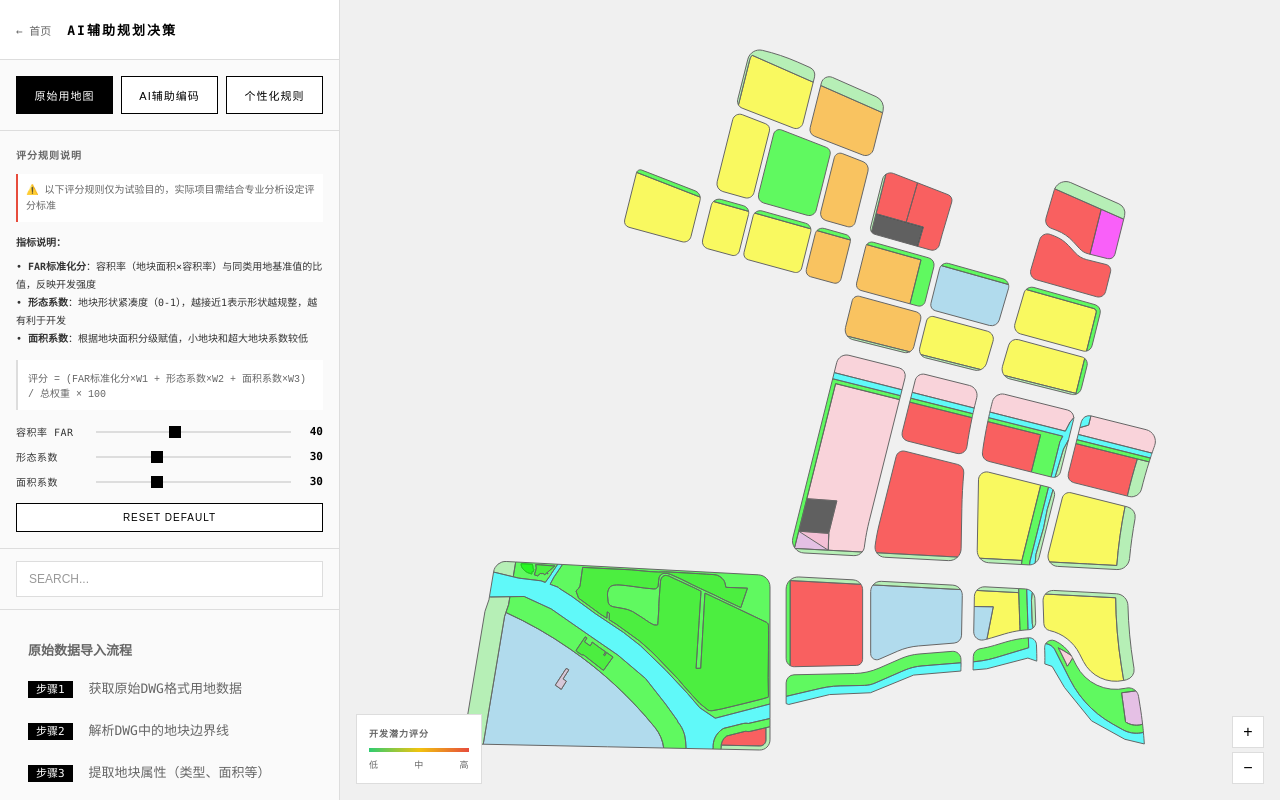
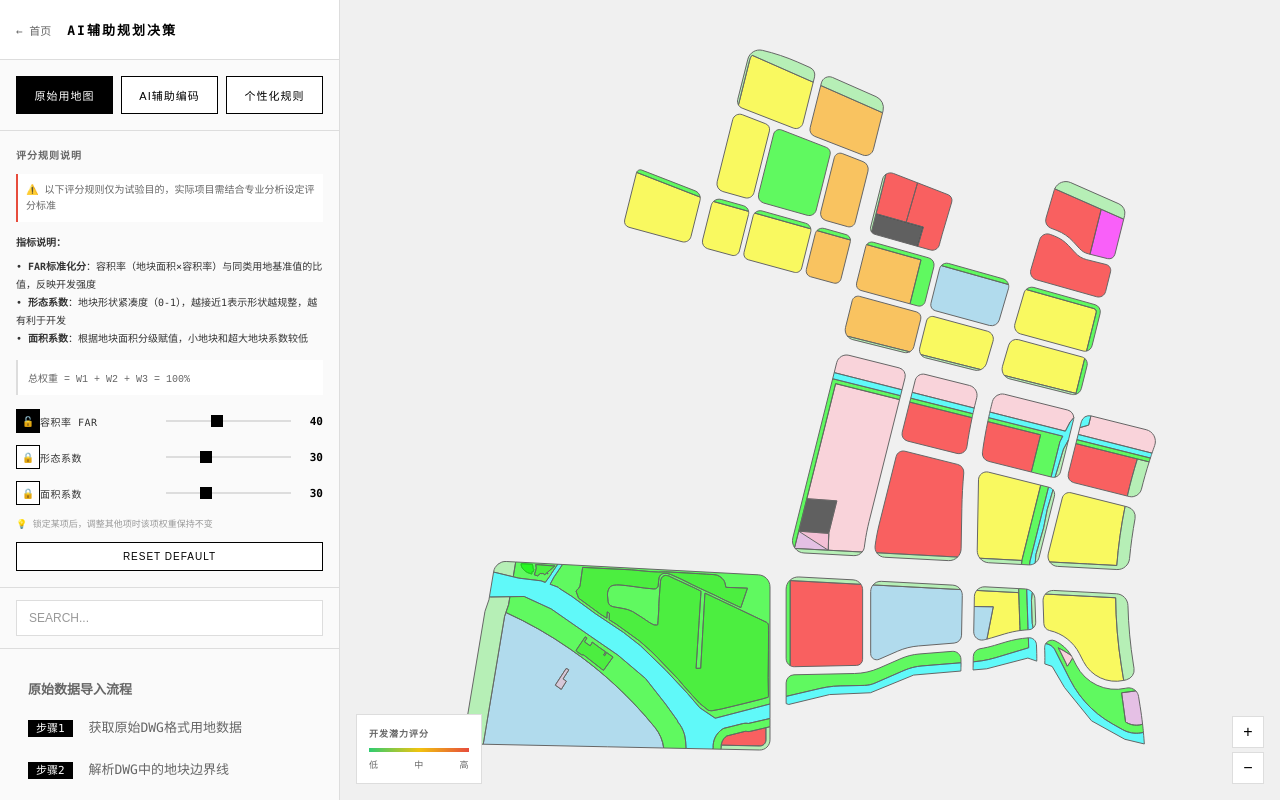
Before and after one commit to shizhejun/ai_capacity_study, a plain HTML site: page module3/index.html in a window 1280 px wide. Both pictures are taken after a click on the button "RESET DEFAULT". Drawn offline with Linux system fonts and the light colour scheme.

Commit message:
fix(module3): 权重滑块添加锁定功能，总权重恒定100%

```diff
--- a/module3/index.html
+++ b/module3/index.html
@@ -85,23 +85,27 @@
                 <div>• <strong>面积系数</strong>：根据地块面积分级赋值，小地块和超大地块系数较低</div>
             </div>
             <div class="formula">
-                评分 = (FAR标准化分×W1 + 形态系数×W2 + 面积系数×W3) / 总权重 × 100
+                总权重 = W1 + W2 + W3 = <span id="total-weight">100</span>%
             </div>
-            <div class="weight-row">
-                <label>容积率 FAR</label>
-                <input type="range" id="w-far" min="0" max="100" value="40">
+            <div class="weight-row" style="margin-bottom:12px;">
+                <button class="lock-btn active" id="lock-far" onclick="toggleLock('far')" style="width:24px;height:24px;background:#000;color:#fff;border:none;font-size:10px;cursor:pointer;">🔓</button>
+                <label style="flex:1;">容积率 FAR</label>
+                <input type="range" id="w-far" min="0" max="100" value="40" style="width:80px;">
                 <span class="weight-value" id="w-far-val">40</span>
             </div>
-            <div class="weight-row">
-                <label>形态系数</label>
-                <input type="range" id="w-form" min="0" max="100" value="30">
+            <div class="weight-row" style="margin-bottom:12px;">
+                <button class="lock-btn" id="lock-form" onclick="toggleLock('form')" style="width:24px;height:24px;background:#fff;color:#000;border:1px solid #000;font-size:10px;cursor:pointer;">🔒</button>
+                <label style="flex:1;">形态系数</label>
+                <input type="range" id="w-form" min="0" max="100" value="30" style="width:80px;">
                 <span class="weight-value" id="w-form-val">30</span>
             </div>
-            <div class="weight-row">
-                <label>面积系数</label>
-                <input type="range" id="w-area" min="0" max="100" value="30">
+            <div class="weight-row" style="margin-bottom:12px;">
+                <button class="lock-btn" id="lock-area" onclick="toggleLock('area')" style="width:24px;height:24px;background:#fff;color:#000;border:1px solid #000;font-size:10px;cursor:pointer;">🔒</button>
+                <label style="flex:1;">面积系数</label>
+                <input type="range" id="w-area" min="0" max="100" value="30" style="width:80px;">
                 <span class="weight-value" id="w-area-val">30</span>
             </div>
+            <div style="font-size:9px;color:#999;margin-bottom:8px;">💡 锁定某项后，调整其他项时该项权重保持不变</div>
             <button id="reset-weights" onclick="resetWeights()">RESET DEFAULT</button>
         </div>
         <div id="search"><input type="text" id="search-input" placeholder="SEARCH..."></div>
@@ -138,6 +142,7 @@
         let canvas, ctx, landData = [], bounds, scale = 1, offsetX = 0, offsetY = 0, selectedCode = null, hoveredCode = null;
         let mode = 'raw';
         let weights = { far: 40, form: 30, area: 30 };
+        let locked = { far: true, form: false, area: false }; // far默认锁定（初始状态）
 
         // FAR参考值
         const FAR_STANDARDS = {
@@ -145,6 +150,72 @@
             'YD-E1': 0.8, 'YD-E2': 0.6, 'YD-G1': 0.5, 'YD-G2': 0.3, 'YD-R2': 2.5,
             'YD-R2B1': 3.0, 'YD-S41': 0.4, 'YD-U12': 0.8
         };
+
+        function getTotalWeight() {
+            return weights.far + weights.form + weights.area;
+        }
+
+        function updateWeightDisplay() {
+            ['far', 'form', 'area'].forEach(key => {
+                document.getElementById('w-' + key).value = weights[key];
+                document.getElementById('w-' + key + '-val').textContent = weights[key];
+            });
+            document.getElementById('total-weight').textContent = getTotalWeight();
+        }
+
+        function redistributeWeight(changedKey, diff) {
+            // 计算未锁定的其他滑块的总权重
+            const otherKeys = ['far', 'form', 'area'].filter(k => k !== changedKey && !locked[k]);
+            if (otherKeys.length === 0) return;
+
+            const otherTotal = otherKeys.reduce((sum, k) => sum + weights[k], 0);
+            if (otherTotal === 0) return;
+
+            // 按比例重分配
+            otherKeys.forEach(k => {
+                const ratio = weights[k] / otherTotal;
+                const adjustment = Math.round(diff * ratio);
+                weights[k] = Math.max(0, Math.min(100, weights[k] - adjustment));
+            });
+        }
+
+        function toggleLock(key) {
+            locked[key] = !locked[key];
+            const btn = document.getElementById('lock-' + key);
+            if (locked[key]) {
+                btn.style.background = '#000';
+                btn.style.color = '#fff';
+                btn.textContent = '🔓';
+                btn.classList.add('active');
+            } else {
+                btn.style.background = '#fff';
+                btn.style.color = '#000';
+                btn.textContent = '🔒';
+                btn.classList.remove('active');
+            }
+        }
+
+        function resetWeights() {
+            weights = { far: 40, form: 30, area: 30 };
+            locked = { far: true, form: false, area: false };
+            // 重置锁按钮UI
+            ['far', 'form', 'area'].forEach(key => {
+                const btn = document.getElementById('lock-' + key);
+                if (key === 'far') {
+                    btn.style.background = '#000';
+                    btn.style.color = '#fff';
+                    btn.textContent = '🔓';
+                    btn.classList.add('active');
+                } else {
+                    btn.style.background = '#fff';
+                    btn.style.color = '#000';
+                    btn.textContent = '🔒';
+                    btn.classList.remove('active');
+                }
+            });
+            updateWeightDisplay();
+            recalculateScores();
+        }
 
         function init() {
             canvas = document.getElementById('canvas');
@@ -159,11 +230,25 @@
                 const slider = document.getElementById('w-' + key);
                 const val = document.getElementById('w-' + key + '-val');
                 slider.addEventListener('input', function() {
-                    weights[key] = parseInt(this.value);
-                    val.textContent = this.value;
+                    const newVal = parseInt(this.value);
+                    const oldVal = weights[key];
+                    weights[key] = newVal;
+                    val.textContent = newVal;
+
+                    // 如果该滑块未锁定，则重分配其他未锁定的滑块
+                    if (!locked[key]) {
+                        const diff = oldVal - newVal;
+                        redistributeWeight(key, diff);
+                    }
+
+                    updateWeightDisplay();
+                    document.getElementById('total-weight').textContent = getTotalWeight();
                     recalculateScores();
                 });
             });
+
+            // 更新显示
+            updateWeightDisplay();
 
             loadGeoJSON();
         }
@@ -229,17 +314,6 @@
             landData.sort((a, b) => b.properties.potential_score - a.properties.potential_score);
             renderList(landData);
             render();
-        }
-
-        function resetWeights() {
-            weights = { far: 40, form: 30, area: 30 };
-            document.getElementById('w-far').value = 40;
-            document.getElementById('w-form').value = 30;
-            document.getElementById('w-area').value = 30;
-            document.getElementById('w-far-val').textContent = '40';
-            document.getElementById('w-form-val').textContent = '30';
-            document.getElementById('w-area-val').textContent = '30';
-            recalculateScores();
         }
 
         function renderList(features) {
```
